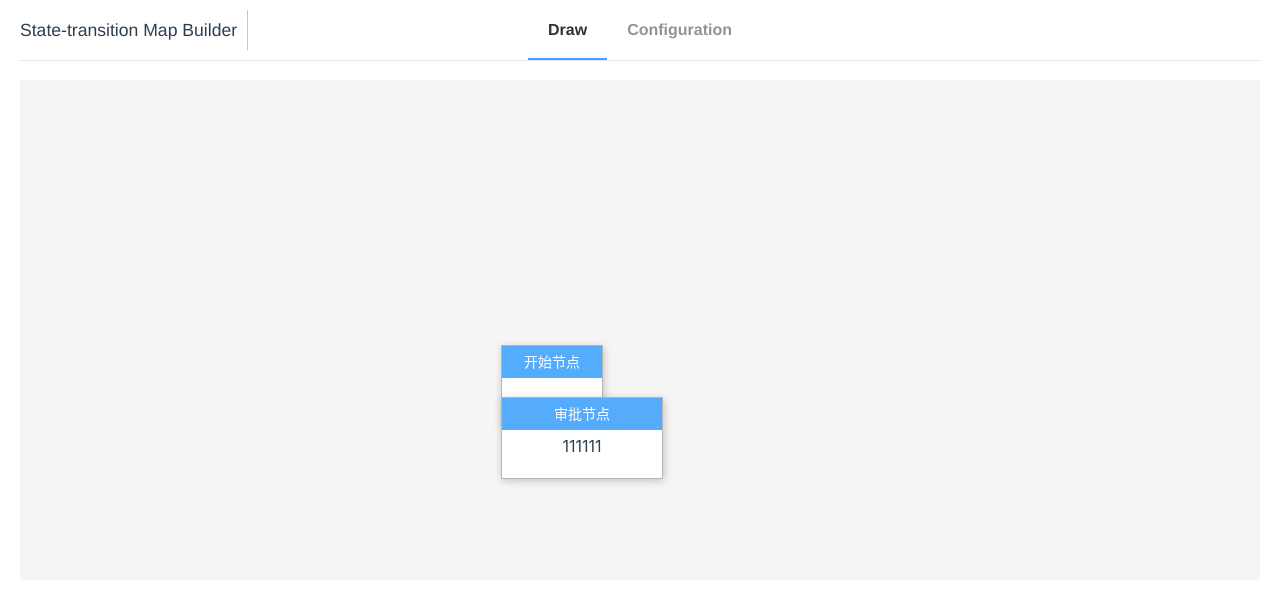
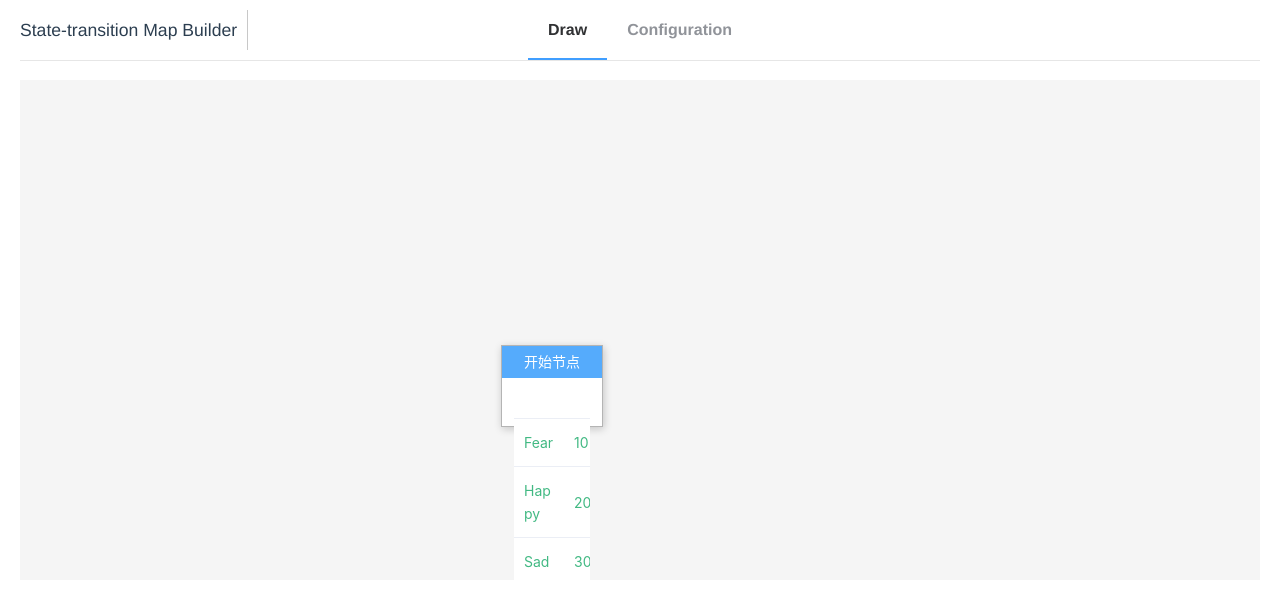
Before and after one commit to jzmrexu1s/state-transition-map, a Vue app: page /draw in a window 1280 px wide. Shown: the top 606 px of the page. Built offline with nearby package versions, Linux system fonts and the light colour scheme.

Commit message:
Add table in a node.

```diff
--- a/src/components/DrawCanvas.vue
+++ b/src/components/DrawCanvas.vue
@@ -14,6 +14,12 @@
     </header>
     <section>
       {{meta.desc}}
+      <el-table :data="meta.emotions">
+        <el-table-column prop="name" width="50">
+        </el-table-column>
+        <el-table-column prop="value" width="50">
+        </el-table-column>
+      </el-table>
     </section>
   </div>
 </template>
@@ -39,7 +45,6 @@ export default {
         visible: false,
         type: null,
         info: null,
-
       },
       nodeList: [],
       linkList: [],
@@ -48,7 +53,8 @@ export default {
           [
             {label: "test"}
           ]
-      ]
+      ],
+
     }
   },
   mounted() {
@@ -61,20 +67,14 @@ export default {
           'coordinate': [-200, -200],
           'meta': {
             'prop': 'start',
-            'name': '开始节点'
+            'name': '开始节点',
+            'emotions': [
+              {'name': 'Fear', 'value': 10},
+              {'name': 'Happy', 'value': 20},
+              {'name': 'Sad', 'value': 30}
+            ]
           }
         },
-        {
-          'id': 'nodefHsy9uJObPtdHZv1',
-          'width': 160,
-          'height': 80,
-          'coordinate': [-200, -148],
-          'meta': {
-            'prop': 'start',
-            'name': '审批节点',
-            'desc': '111111'
-          }
-        }
       ]
     }, 100)
   }
@@ -111,4 +111,9 @@ export default {
 .flow-node-start>header{
   background-color : #55abfc;
 }
+.el-table{
+  /*height: 20px;*/
+  color: #42b983;
+  line-height: 10px;
+}
 </style>
--- a/src/plugins/element.js
+++ b/src/plugins/element.js
@@ -1,5 +1,5 @@
 import Vue from 'vue'
-import { Button, Select, Container, Header, Main, Footer, Menu, MenuItem, Dialog } from 'element-ui'
+import { Button, Select, Container, Header, Main, Footer, Menu, MenuItem, Dialog, Table, TableColumn } from 'element-ui'
 Vue.use(Button)
 Vue.use(Select)
 Vue.use(Container)
@@ -9,3 +9,5 @@ Vue.use(Footer)
 Vue.use(Menu)
 Vue.use(MenuItem)
 Vue.use(Dialog)
+Vue.use(Table)
+Vue.use(TableColumn)
```
